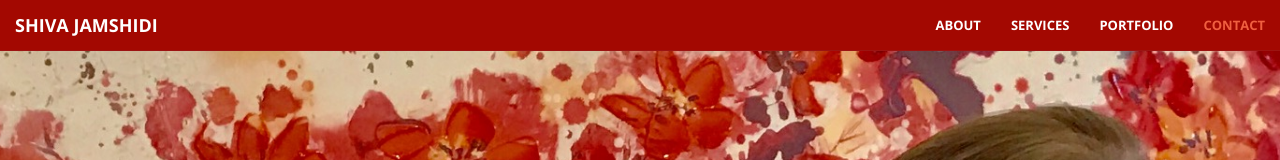
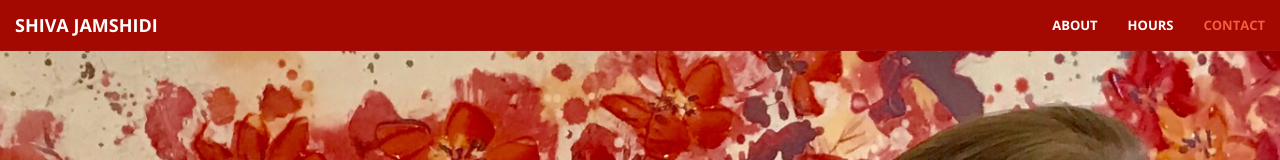
Before and after one commit to nd47/nd47.github.io, a website: page index.html in a window 1280 px wide. Shown: the top 160 px of the page. Drawn offline with nearby package versions, Linux system fonts and the light colour scheme.

Commit message:
changed services to hours

```diff
--- a/index.html
+++ b/index.html
@@ -41,10 +41,7 @@
                         <a class="page-scroll" href="#about">About</a>
                     </li>
                     <li>
-                        <a class="page-scroll" href="#services">Services</a>
-                    </li>
-                    <li>
-                        <a class="page-scroll" href="#portfolio">Portfolio</a>
+                        <a class="page-scroll" href="#services">Hours</a>
                     </li>
                     <li>
                         <a class="page-scroll" href="#contact">Contact</a>
```
